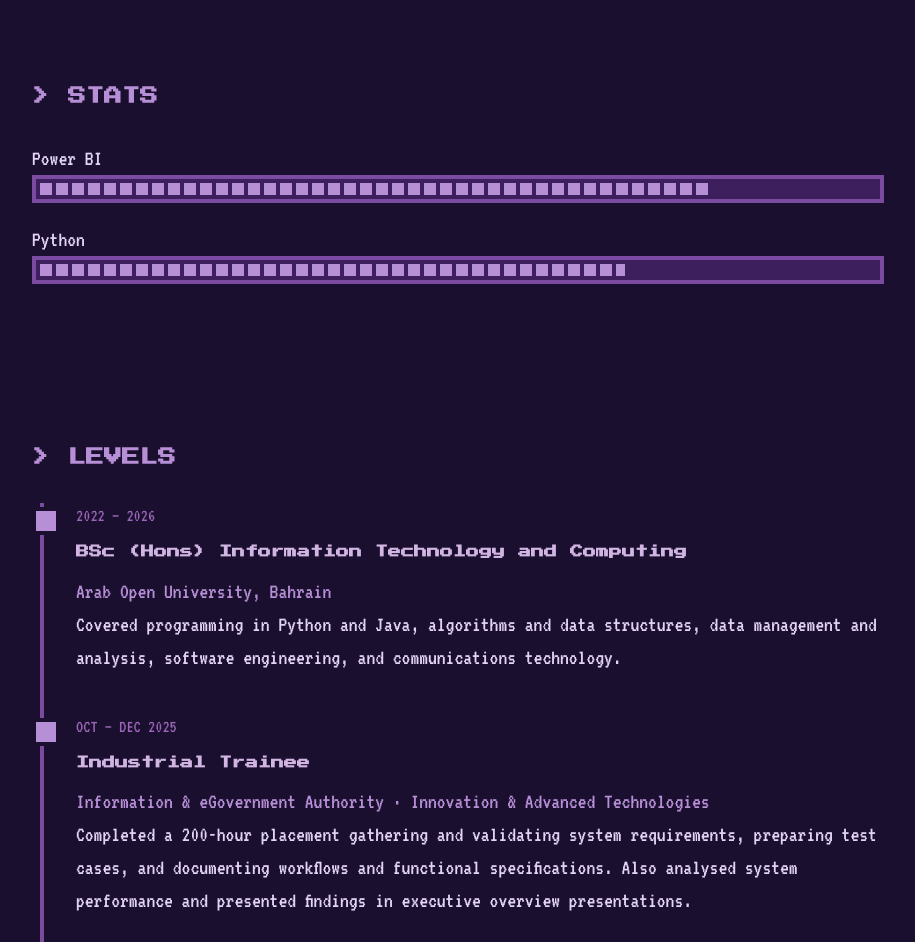
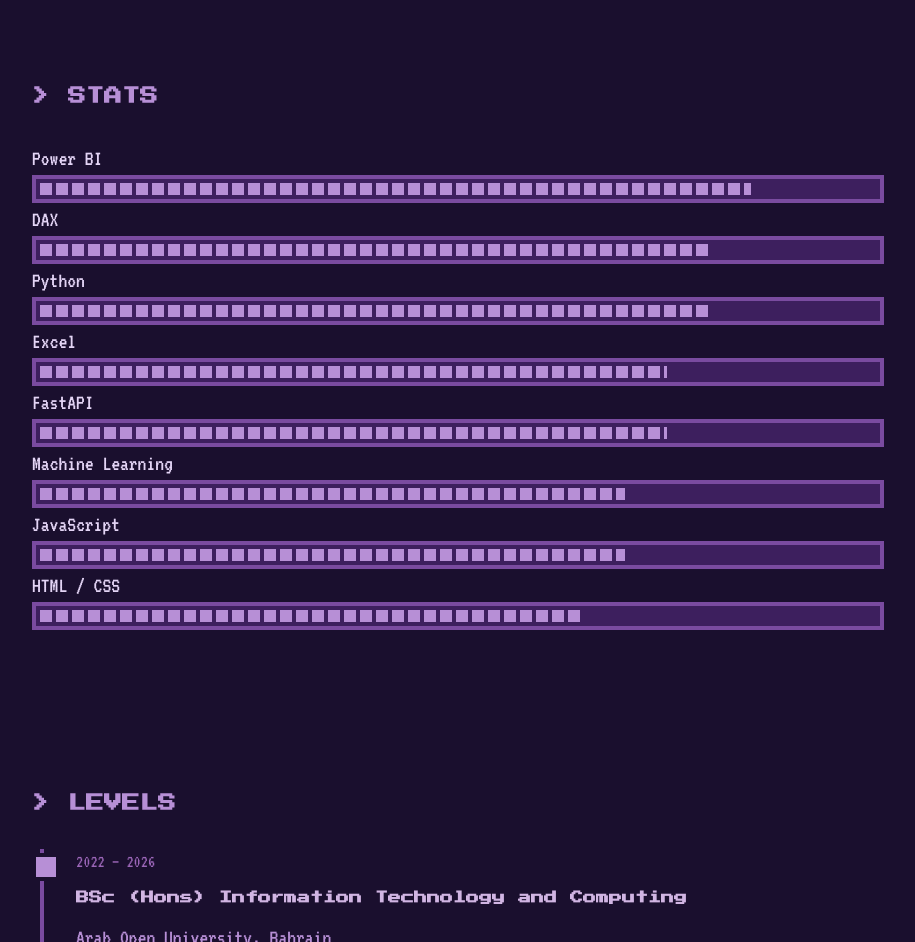
Before and after one commit to raham102/raham102.github.io, a plain HTML site: page index.html in a window 1280 px wide. Shown: the part 2359-3301 px from the top of the page, without its empty margins (182-1097 px from the left). Drawn offline with Linux system fonts and the light colour scheme.

Commit message:
Add all skill stats

```diff
--- a/css/style.css
+++ b/css/style.css
@@ -249,6 +249,8 @@ footer {
     cursor: pointer;
 }
 
+.stats { grid-template-columns: repeat(auto-fit, minmax(300px, 1fr)); column-gap: 40px; }
+
 @media (max-width: 600px) {
     nav {
         flex-direction: column;
--- a/index.html
+++ b/index.html
@@ -91,15 +91,37 @@
 <section id="skills">
     <h2>&gt; STATS</h2>
 
-    <div class="stats">
     <div class="stat">
     <p class="stat-name">Power BI</p>
+    <div class="stat-bar"><div class="stat-fill" data-level="85"></div></div>
+</div>
+<div class="stat">
+    <p class="stat-name">DAX</p>
     <div class="stat-bar"><div class="stat-fill" data-level="80"></div></div>
 </div>
 <div class="stat">
     <p class="stat-name">Python</p>
+    <div class="stat-bar"><div class="stat-fill" data-level="80"></div></div>
+</div>
+<div class="stat">
+    <p class="stat-name">Excel</p>
+    <div class="stat-bar"><div class="stat-fill" data-level="75"></div></div>
+</div>
+<div class="stat">
+    <p class="stat-name">FastAPI</p>
+    <div class="stat-bar"><div class="stat-fill" data-level="75"></div></div>
+</div>
+<div class="stat">
+    <p class="stat-name">Machine Learning</p>
     <div class="stat-bar"><div class="stat-fill" data-level="70"></div></div>
 </div>
+<div class="stat">
+    <p class="stat-name">JavaScript</p>
+    <div class="stat-bar"><div class="stat-fill" data-level="70"></div></div>
+</div>
+<div class="stat">
+    <p class="stat-name">HTML / CSS</p>
+    <div class="stat-bar"><div class="stat-fill" data-level="65"></div></div>
 </div>
 </section>
 <section id="experience">
```
Lines whose indentation alone changed are shown as unchanged.
